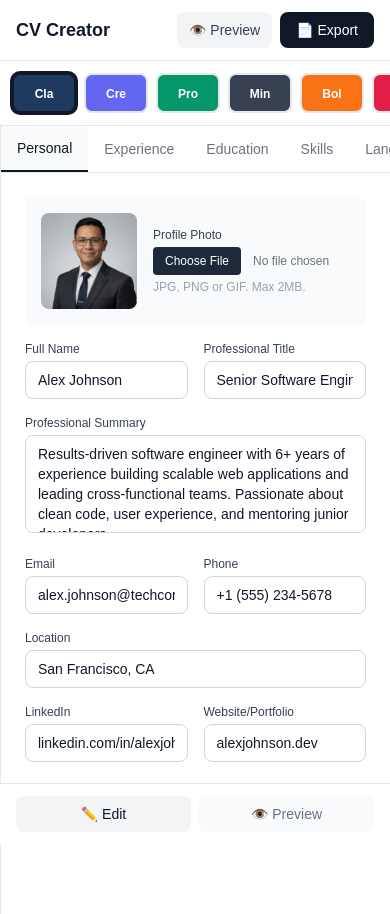
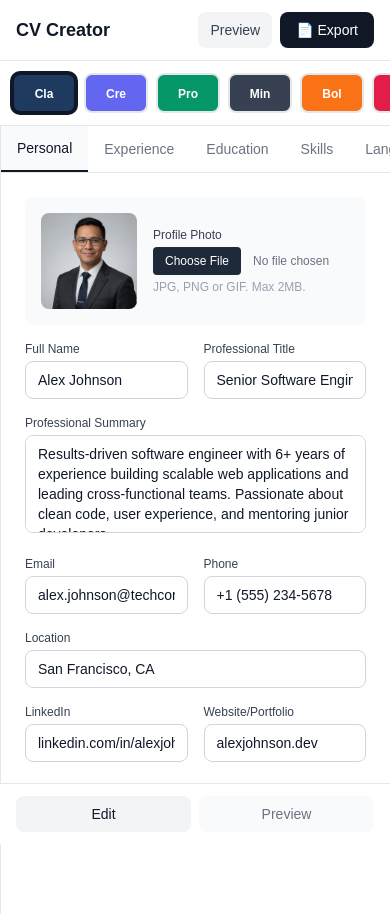
Before and after one commit to sygormdev/resumevibing, a Next.js app: page / in a window 390 px wide. Built offline with nearby package versions, Linux system fonts and the light colour scheme.

Commit message:
fix: use JPEG instead of PNG for mobile PDF export, remove emoji icons

```diff
--- a/src/app/page.tsx
+++ b/src/app/page.tsx
@@ -50,7 +50,7 @@ export default function Home() {
     try {
       setExportProgress(10)
 
-      const { toPng } = await import('html-to-image')
+      const { toJpeg } = await import('html-to-image')
       const { jsPDF } = await import('jspdf')
 
       setExportProgress(20)
@@ -82,8 +82,8 @@ export default function Home() {
       setExportProgress(40)
 
       // Capture at 2x pixel ratio for crisp text
-      const dataUrl = await toPng(templateRoot, {
-        quality: 1,
+      const dataUrl = await toJpeg(templateRoot, {
+        quality: 0.85,
         pixelRatio: 2,
         cacheBust: true,
         backgroundColor: '#ffffff'
@@ -109,7 +109,7 @@ export default function Home() {
       const scale = pageWidth / imgWidthMm
       const scaledHeight = imgHeightMm * scale
 
-      pdf.addImage(dataUrl, 'PNG', 0, 0, pageWidth, scaledHeight)
+      pdf.addImage(dataUrl, 'JPEG', 0, 0, pageWidth, scaledHeight)
 
       setExportProgress(90)
 
@@ -196,7 +196,7 @@ export default function Home() {
             onClick={() => setShowEditor(!showEditor)}
             className="lg:hidden px-3 py-2 text-sm font-medium text-gray-700 bg-gray-100 rounded-lg hover:bg-gray-200"
           >
-            {showEditor ? '👁️ Preview' : '✏️ Edit'}
+            {showEditor ? 'Preview' : 'Edit'}
           </button>
           <button
             onClick={handleExportPDF}
@@ -286,13 +286,13 @@ export default function Home() {
           onClick={() => setShowEditor(true)}
           className={`flex-1 py-2 text-sm font-medium ${showEditor ? 'text-gray-900 bg-gray-100' : 'text-gray-500 bg-gray-50'} rounded-lg mr-2`}
         >
-          ✏️ Edit
+          Edit
         </button>
         <button
           onClick={() => setShowEditor(false)}
           className={`flex-1 py-2 text-sm font-medium ${!showEditor ? 'text-gray-900 bg-gray-100' : 'text-gray-500 bg-gray-50'} rounded-lg`}
         >
-          👁️ Preview
+          Preview
         </button>
       </div>
     </div>
```
